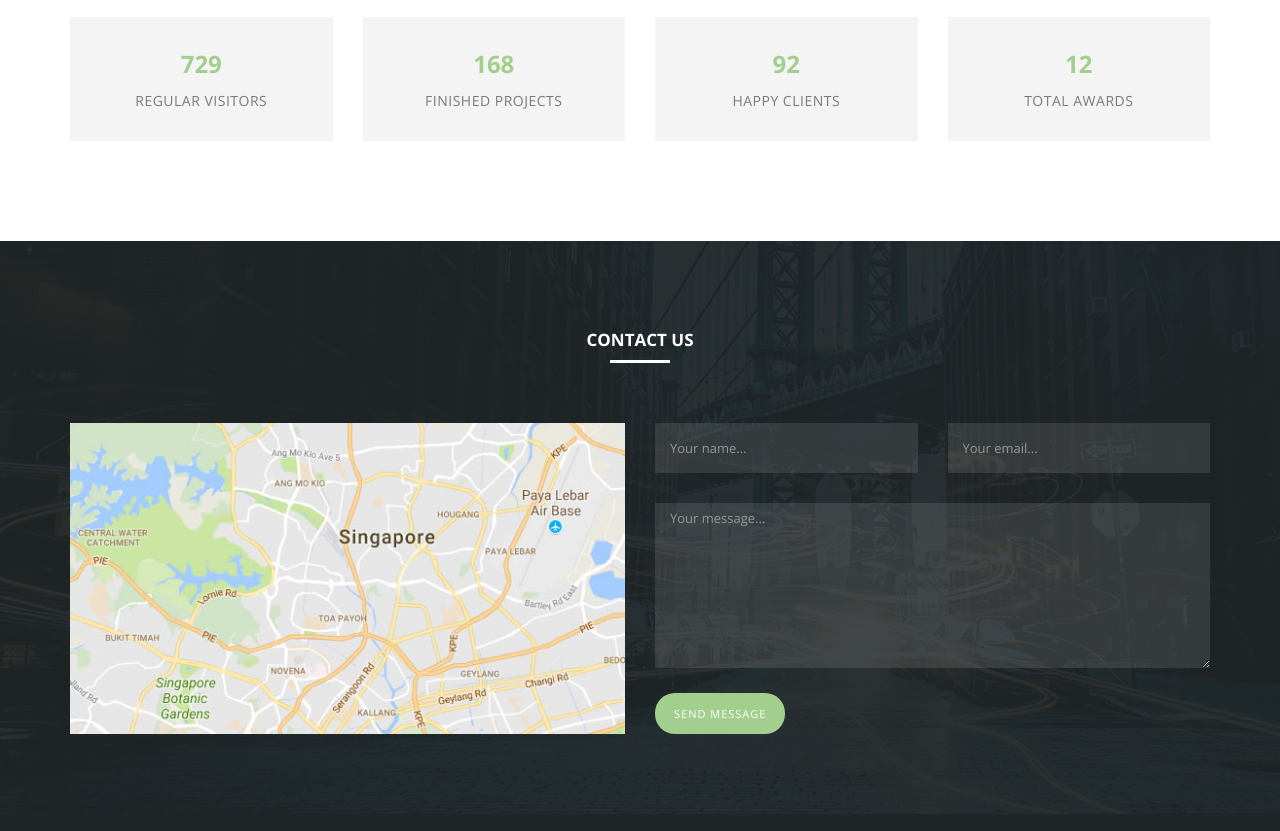
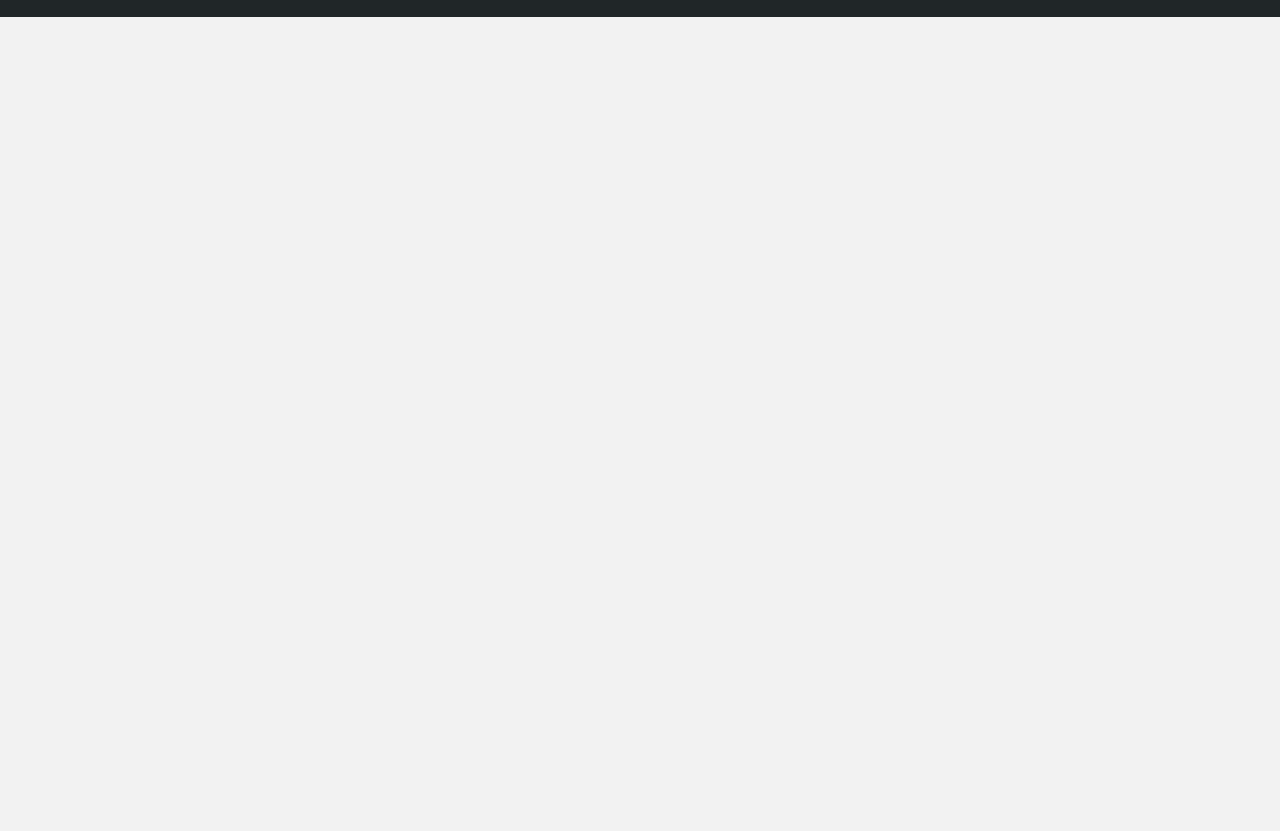
Before and after one commit to bitfern/kraften.net, a plain HTML site: page Final/index.html in a window 1280 px wide. Shown: the part 3394-4225 px from the top of the page. After the commit the page ends 3411 px from the top, so only its background shows below. Drawn offline with nearby package versions, Linux system fonts and the light colour scheme.

Commit message:
Work on post management

```diff
--- a/Final/css/tooplate-style.css
+++ b/Final/css/tooplate-style.css
@@ -492,7 +492,7 @@ ul.cd-hero-slider {
 	font-weight: 700;
 	margin-right: 5px;
 }
-
+/*
 .pop, .pop2, .pop3 {
 	z-index: 9999;
 	text-align: center;
@@ -523,7 +523,7 @@ ul.cd-hero-slider {
 	transition: all 0.5s;
 }
 
-
+*/
 
 /* FUN FACTS */
 
--- a/Final/index.html
+++ b/Final/index.html
@@ -324,7 +324,7 @@ http://www.tooplate.com/view/2089-meteor
                             </a>
                              <div class="text-content">
                                 <h4>Delecioius Food Served</h4>
-                                <span>Posted: <em>George</em>  /  Date: <em>11 Aug 2017</em>  /  Category: <em>Design</em></span>
+                                <span>Posted: <em>Oliver Kraft</em>  /  Date: <em>1 Janaury 2017</em></span>
                             </div>
                         </div>
                     </div>
@@ -352,103 +352,8 @@ http://www.tooplate.com/view/2089-meteor
                     </div>
                 </div>
             </div>
-            <div class="row">
-                <div class="col-md-12">
-                    <div class="pop">
-                      <span>✖</span>
-                      <p>Lorem ipsum dolor sit amet, consectetur adipiscing elit. Proin quis neque lacinia, porta nulla in, pellentesque ante. Vivamus in luctus mauris, non pharetra nibh. Morbi porttitor nisl sit amet velit pellentesque consequat. Etiam blandit libero turpis, id vehicula leo posuere a. In vel massa sollicitudin, tincidunt massa et, tincidunt ex.<br><br>Duis volutpat condimentum mollis. Sed eleifend libero ut viverra mattis. Suspendisse consectetur diam dolor, ut efficitur sem finibus vel. Vivamus tristique lacus sed dapibus varius. Fusce pharetra, quam quis congue pretium, ante dui imperdiet ipsum, eget lobortis leo leo sed diam.</p>
-                    </div>
-                    <div class="pop2">
-                      <span>✖</span>
-                      <p>Praesent purus leo, aliquet et efficitur id, pulvinar scelerisque enim. Maecenas a arcu sagittis, ornare ante ut, suscipit lectus. Donec dolor ipsum, laoreet nec metus non, tempus elementum massa. Donec non elit rhoncus, vestibulum enim sed, rutrum arcu. Vestibulum et purus ac diam condimentum volutpat sed ac est. Phasellus interdum tortor sem. Quisque sit amet condimentum sem. Phasellus luctus, felis sit amet pulvinar luctus, lectus dui mattis tellus, et placerat nunc ante at lacus.<br><br>Vivamus vestibulum, nisi sed placerat accumsan, felis felis venenatis tortor, vel condimentum arcu neque vel mauris. Donec a magna gravida, egestas libero non, molestie massa. Integer ut dolor eget magna congue gravida ut at arcu. Vivamus maximus neque quis luctus tempus. Vestibulum consequat a justo id feugiat. </p>
-                    </div>
-                    <div class="pop3">
-                      <span>✖</span>
-                      <p>Nullam rhoncus, orci et iaculis sodales, quam lectus suscipit augue, ut auctor massa dolor id metus. Nulla porta ut diam sodales dignissim. Ut sit amet augue vel justo laoreet dignissim. Maecenas vitae sollicitudin eros. In commodo placerat cursus. Quisque malesuada, nisl ac lacinia commodo, justo eros maximus ex, quis cursus odio erat at neque. Sed tincidunt eu dolor eget posuere.<br><br>Curabitur sit amet elit sit amet ligula eleifend aliquam quis eget quam. Mauris id mi nec justo venenatis tincidunt at ac massa. Sed et volutpat nunc. Quisque at urna quam. Duis sit amet neque eget quam iaculis iaculis. Quisque maximus porta elementum. Nam ac mattis erat, quis accumsan odio.</p>
-                    </div>
-                </div>
-            </div>
         </div>
     </div>
-
-    <div id="fun-facts">
-        <div class="container">
-            <div class="row">
-                <div class="col-md-3 col-sm-6 col-xs-12">
-                    <div class="fact-item">
-                        <div class="counter" data-count="926">0</div>
-                        <span>Regular Visitors</span>
-                    </div>
-                </div>
-                <div class="col-md-3 col-sm-6 col-xs-12">
-                    <div class="fact-item">
-                        <div class="counter" data-count="214">0</div>
-                        <span>Finished Projects</span>
-                    </div>
-                </div>
-                <div class="col-md-3 col-sm-6 col-xs-12">
-                    <div class="fact-item">
-                        <div class="counter" data-count="118">0</div>
-                        <span>Happy Clients</span>
-                    </div>
-                </div>
-                <div class="col-md-3 col-sm-6 col-xs-12">
-                    <div class="fact-item">
-                        <div class="counter" data-count="16">0</div>
-                        <span>Total Awards</span>
-                    </div>
-                </div>
-            </div>
-        </div>
-    </div>
-
-
-    <div id="contact" class="page-section">
-        <div class="container">
-            <div class="row">
-                <div class="col-md-12">
-                    <div class="section-heading">
-                        <h4>Contact Us</h4>
-                        <div class="line-dec"></div>
-                    </div>
-                </div>
-            </div>
-            <div class="row">
-                <div class="col-md-6">
-                    <div class="map">
-                        <img src="img/map.jpg" alt="">
-                    </div>
-                </div>
-                <div class="col-md-6">
-                    <div class="row">
-                      <form id="contact" action="" method="post">
-                        <div class="col-md-6">
-                          <fieldset>
-                            <input name="name" type="text" class="form-control" id="name" placeholder="Your name..." required="">
-                          </fieldset>
-                        </div>
-                        <div class="col-md-6">
-                          <fieldset>
-                            <input name="email" type="email" class="form-control" id="email" placeholder="Your email..." required="">
-                          </fieldset>
-                        </div>
-                        <div class="col-md-12">
-                          <fieldset>
-                            <textarea name="message" rows="6" class="form-control" id="message" placeholder="Your message..." required=""></textarea>
-                          </fieldset>
-                        </div>
-                        <div class="col-md-12">
-                          <fieldset>
-                            <button type="submit" id="form-submit" class="btn">Send Message</button>
-                          </fieldset>
-                        </div>
-                      </form>
-                    </div>
-                </div>
-            </div>
-        </div>
-    </div>
-
 
     <footer>
         <div class="container">
```
Also changed, not shown: Final/img/blog_01.jpg, 3 other files.
